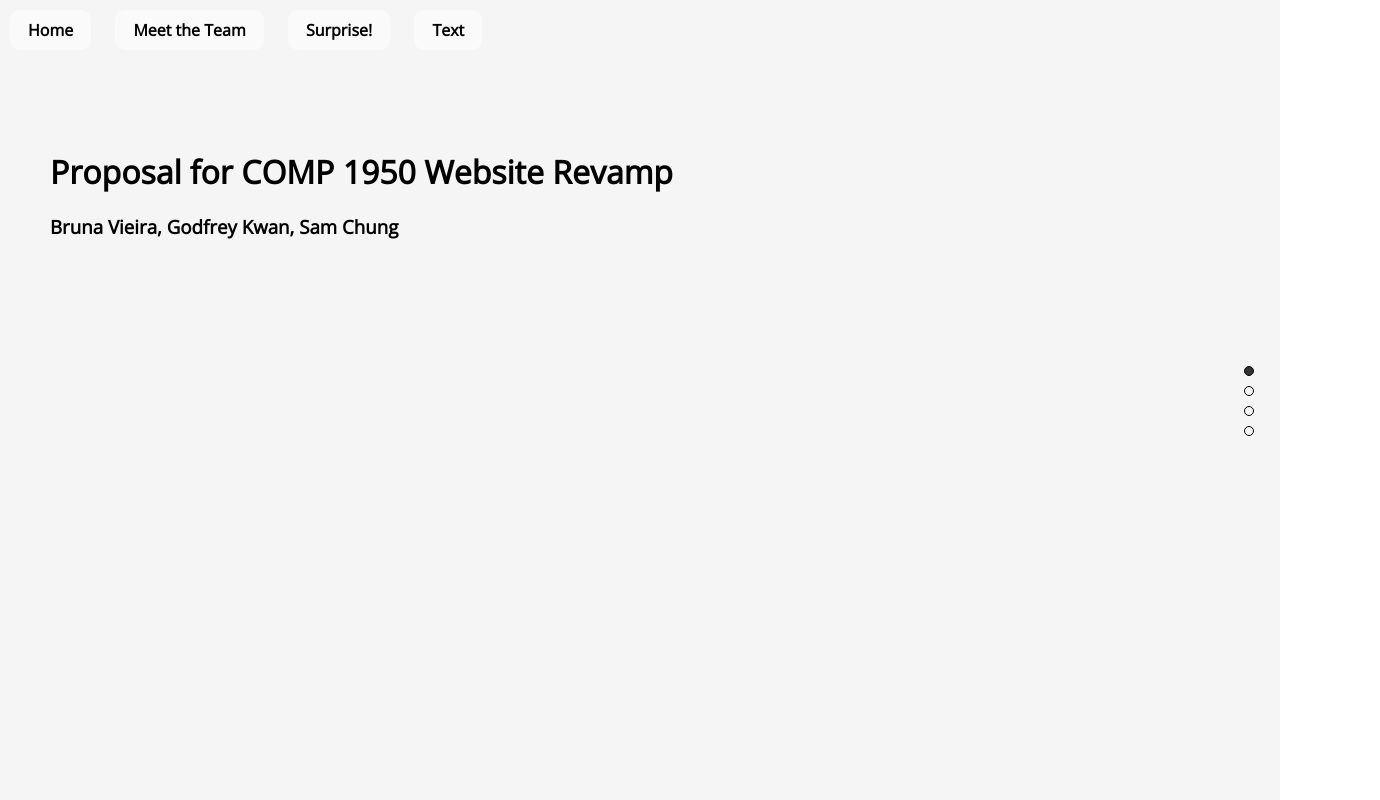
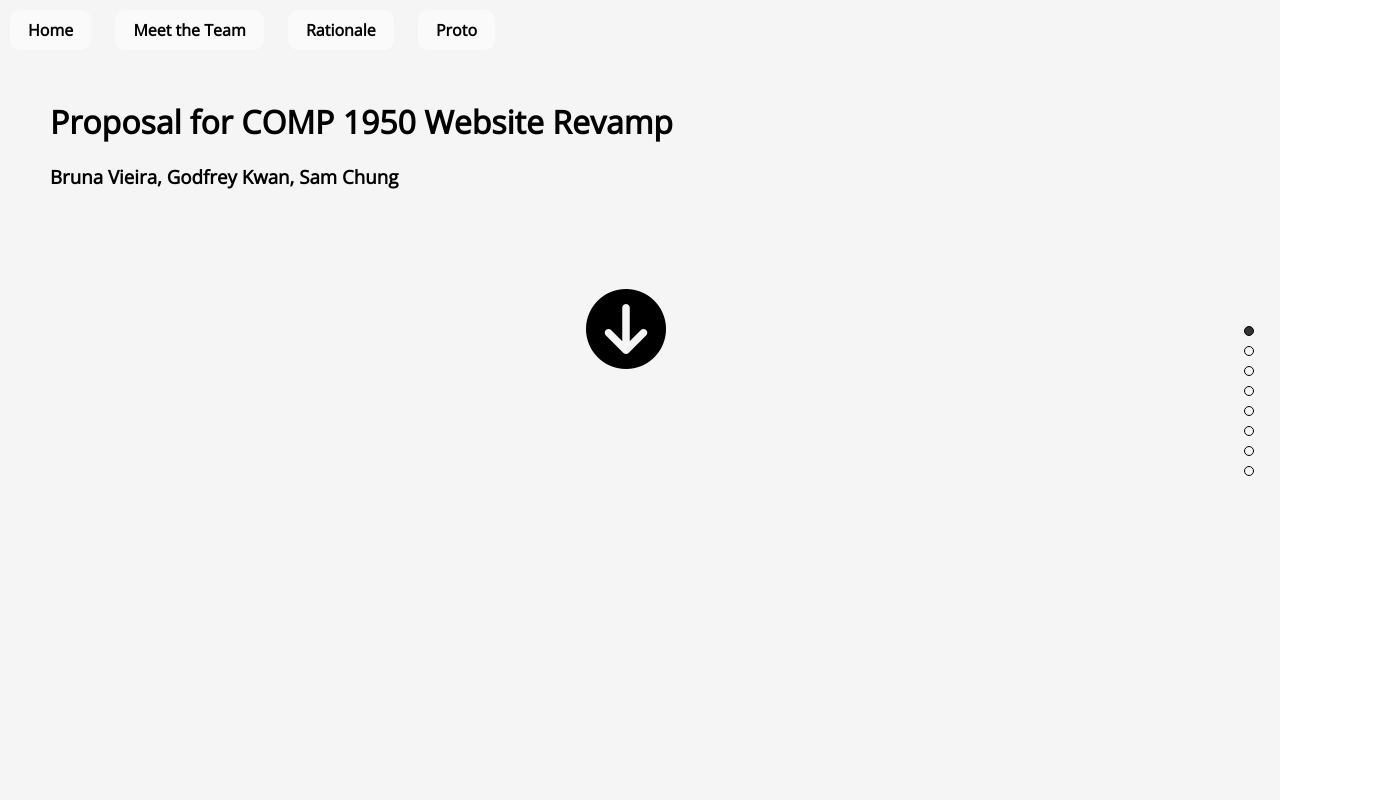
Before and after one commit to BCIT-Comp-1950-Spring-2017-FinalProject/BCIT-Comp-1950-Project-Main, a plain HTML site: page index.html in a window 1280 px wide. Shown: the whole page, 1380 px wide, since content can reach past the window. Drawn offline with nearby package versions, Linux system fonts and the light colour scheme; placeholder pictures from the web are drawn by us.

Commit message:
Add Rationale pages

```diff
--- a/css/intro/style.css
+++ b/css/intro/style.css
@@ -83,12 +83,12 @@ li {
 }
 
 .row {
-    width: 80%;
+    width: 100%;
     padding: 0 50px 0 50px;
 }
 
 .first-row{
-    margin-top: 150px;
+    margin-top: 100px;
 }
 
 .top-space-md {
@@ -101,6 +101,12 @@ li {
 
 .col-66 {
     width: 66%;
+}
+
+.nav-arrow-down {
+    width: 90%;
+    text-align: center;
+    margin: 100px 0 100px 0;
 }
 
 .profile-main {
--- a/index.html
+++ b/index.html
@@ -27,6 +27,8 @@
 
     <!-- Google Fonts -->
     <link href="https://fonts.googleapis.com/css?family=Open+Sans" rel="stylesheet">
+    <!-- Font Awesome -->
+    <script src="https://use.fontawesome.com/6533fcacfa.js"></script>
 </head>
 
 <body>
@@ -34,8 +36,8 @@
         <ul id="menu">
             <li data-menuanchor="homepage"><a href="#homepage">Home</a></li>
             <li data-menuanchor="team-intro"><a href="#team-intro">Meet the Team</a></li>
-            <li data-menuanchor="rotate-page"><a href="#rotate-page">Surprise!</a></li>
-            <li data-menuanchor="text-page"><a href="#text-page">Text</a></li>
+            <li data-menuanchor="rationale-intro"><a href="#rationale-intro">Rationale</a></li>
+            <li><a href="#link-to-proto">Proto</a></li>
         </ul>
         <div id="pagepiling">
             <div class="container">
@@ -49,11 +51,14 @@
                     <div class="row">
                         <h3>Bruna Vieira, Godfrey Kwan, Sam Chung</h3>
                     </div>
+                    <div class="row nav-arrow-down">
+                        <a href="#team-intro"><i class="fa fa-arrow-circle-down fa-5x" aria-hidden="true"></i></a>
+                    </div>
 
                 </div>
                 <div id="team-intro" class="section pp-scrollable">
                     <div class="row first-row">
-                        <h2>Meet the team!</h2>
+                        <h2>Glad to meet you! A bit about ourselves:</h2>
                     </div>
                     <div id="team-profile">
                         <div class="row">
@@ -95,19 +100,39 @@
                                 <p>Talk about contributions</p>
                             </div>
                         </div>
-                        <div class="row">
-
+                        <div class="row nav-arrow-down">
+                            <a href="#"><i class="fa fa-arrow-circle-down fa-5x" aria-hidden="true"></i></a>
                         </div>
                     </div>
                 </div>
-                <div id="rotate-page" class="section">
+                <div id="rationale-intro" class="section">
                     <div class="row first-row">
-
+                        <h2>Rationale/Whatever</h2>
                     </div>
                 </div>
-                <div class="section">
+                <div id="rationale-main-1" class="section">
                     <div class="row first-row">
-                        <h2>Lorem ipsum dolor sit amet, consectetur adipiscing elit.</h2>
+                        <h2>Feature: 1</h2>
+                    </div>
+                </div>
+                <div id="rationale-main-2" class="section">
+                    <div class="row first-row">
+                        <h2>Feature: 2</h2>
+                    </div>
+                </div>
+                <div id="rationale-main-3" class="section">
+                    <div class="row first-row">
+                        <h2>Feature: 3</h2>
+                    </div>
+                </div>
+                <div id="rationale-main-4" class="section">
+                    <div class="row first-row">
+                        <h2>Feature: 4</h2>
+                    </div>
+                </div>
+                <div id="link-to-proto" class="section">
+                    <div class="row first-row">
+                        <h2>Link to website here...</h2>
                     </div>
 
                 </div>
--- a/js/intro/app.js
+++ b/js/intro/app.js
@@ -13,8 +13,25 @@ $(document).ready(function() {
     $('#pagepiling').pagepiling({
         // Pass in an options object when initializing
         menu: "#menu",
-        anchors: ['homepage', 'team-intro', 'rotate-page', 'text-page'],
-        sectionsColor: ['whitesmoke', 'whitesmoke', 'whitesmoke',  'whitesmoke'],
+        anchors: [
+            'homepage',
+            'team-intro',
+            'rationale-intro',
+            , // empty anchors because these aren't visible in main nav
+            ,
+            ,
+            ,
+            'link-to-proto'],
+        sectionsColor: [
+            'whitesmoke', // home
+            'whitesmoke', // team-intro
+            'whitesmoke', // rationale-intro
+            'whitesmoke', // rationale-main-1
+            'whitesmoke', // rationale-main-2
+            'whitesmoke', // rationale-main-3
+            'whitesmoke', // rationale-main-4
+            'whitesmoke'  // link-to-proto
+            ],
         verticalCentered: false
     });
 })
```
Also changed, not shown: 2 other files.
